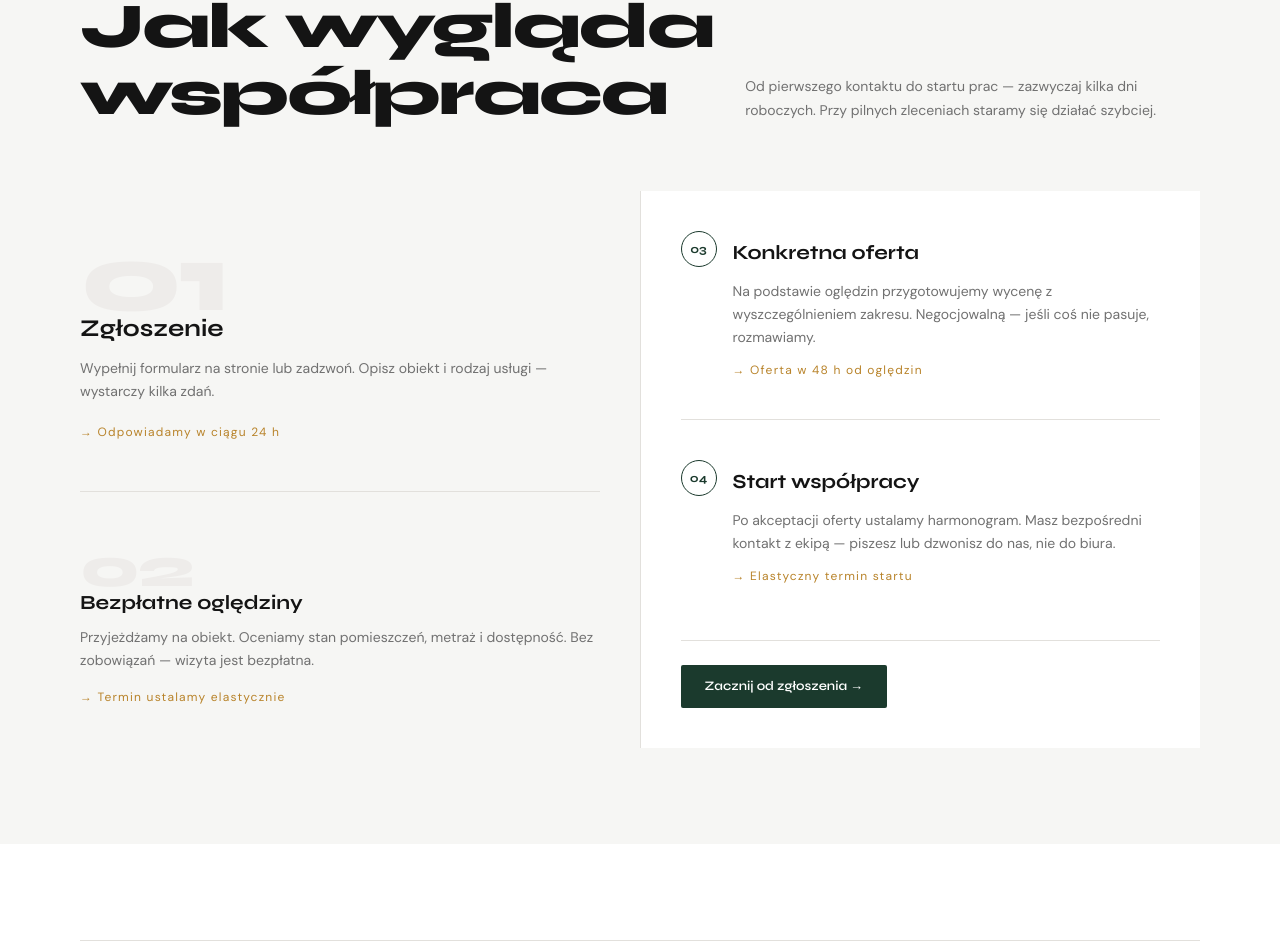
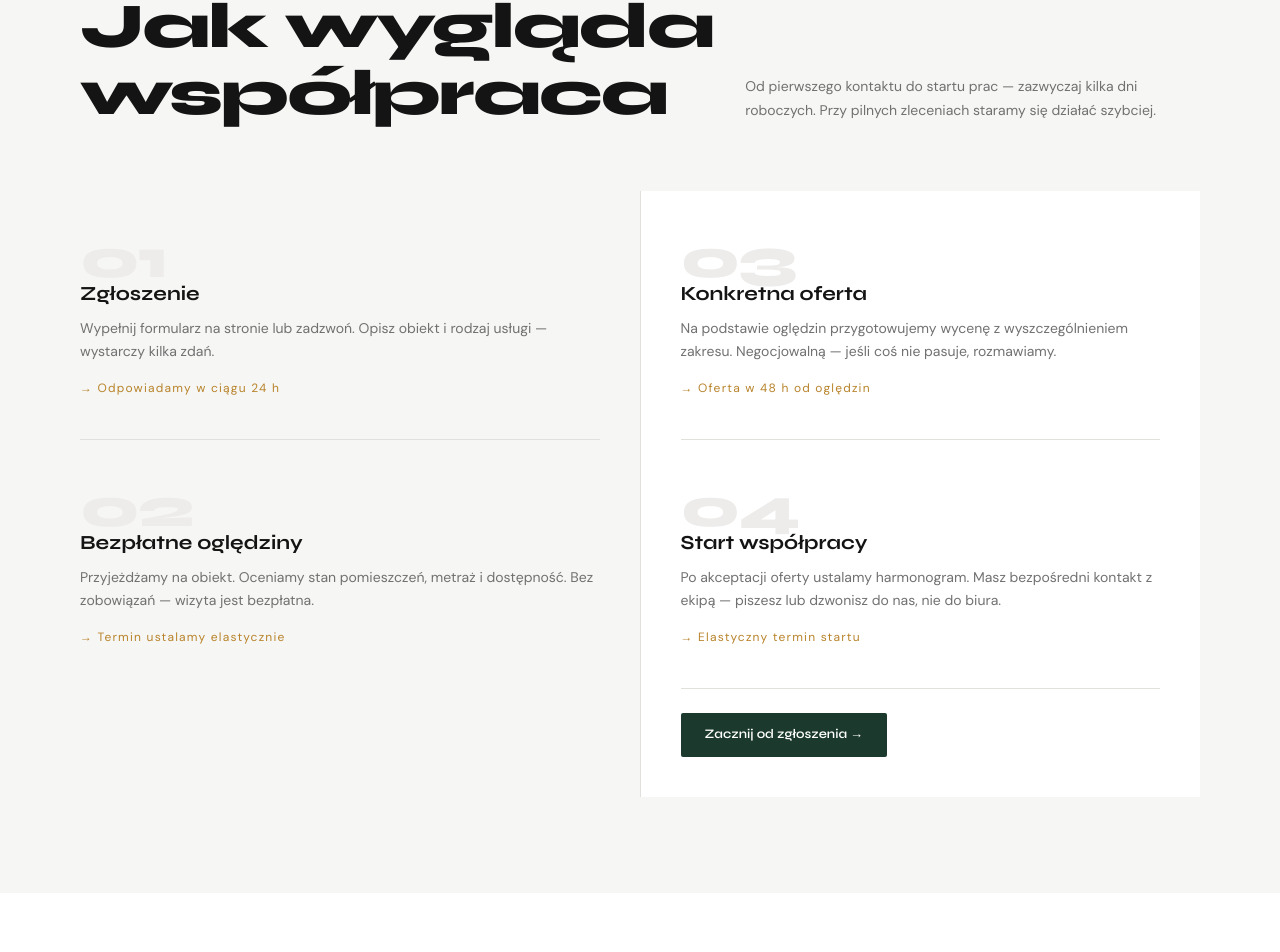
Before and after one commit to RobertSOB92/saturshine_strona, a React (Vite) app: page / in a window 1280 px wide. Shown: the part 2446-3398 px from the top of the page. Built offline with nearby package versions, Linux system fonts and the light colour scheme.

Commit message:
Standardize Process steps design to match styling

```diff
--- a/src/components/Process.tsx
+++ b/src/components/Process.tsx
@@ -76,69 +76,48 @@ export default function Process() {
           </div>
         </div>
 
-        {/* Steps — NOT 4 equal columns. Large step, then vertical list structure */}
+        {/* Steps */}
         <div className="process-content" style={{ display: 'grid', gridTemplateColumns: '1fr 1fr', gap: '1px', background: '#E2E0DC' }}>
-          {/* Steps 01 & 02 — top row, different sizes */}
-          <div className="fade-up" style={{ background: '#F6F6F4', padding: '2.5rem 2.5rem 2.5rem 0' }}>
-            {/* Big featured step */}
-            <div style={{ marginBottom: '3rem', paddingBottom: '3rem', borderBottom: '1px solid #E2E0DC' }}>
-              <span style={{
-                fontFamily: 'Syne, sans-serif', fontWeight: 800,
-                fontSize: 96, color: '#EEECEA', lineHeight: 1,
-                display: 'block', marginBottom: -16,
-                letterSpacing: '-0.04em',
-              }} aria-hidden="true">01</span>
-              <h3 style={{ fontFamily: 'Syne, sans-serif', fontWeight: 700, fontSize: 24, color: '#141414', margin: '0 0 10px' }}>
-                {STEPS[0].title}
-              </h3>
-              <p style={{ fontFamily: 'DM Sans, sans-serif', fontSize: 14, color: '#717171', lineHeight: 1.65, margin: '0 0 16px' }}>
-                {STEPS[0].body}
-              </p>
-              <span style={{ fontFamily: 'DM Sans, sans-serif', fontSize: 12, color: '#B8832A', letterSpacing: '0.1em' }}>
-                → {STEPS[0].meta}
-              </span>
-            </div>
-
-            {/* Step 02 — compact */}
-            <div>
+          {/* Steps 01 & 02 — Left Column */}
+          <div className="fade-up" style={{ background: '#F6F6F4', padding: '2.5rem 2.5rem 2.5rem 0', display: 'flex', flexDirection: 'column', gap: '2.5rem' }}>
+            {[STEPS[0], STEPS[1]].map((step, i) => (
+              <div key={step.number} style={{ paddingBottom: i === 0 ? '2.5rem' : 0, borderBottom: i === 0 ? '1px solid #E2E0DC' : 'none' }}>
                 <span style={{
                   fontFamily: 'Syne, sans-serif', fontWeight: 800,
                   fontSize: 56, color: '#EEECEA', lineHeight: 1,
                   display: 'block', marginBottom: -8,
                   letterSpacing: '-0.03em',
-              }} aria-hidden="true">02</span>
+                }} aria-hidden="true">{step.number}</span>
                 <h3 style={{ fontFamily: 'Syne, sans-serif', fontWeight: 700, fontSize: 20, color: '#141414', margin: '0 0 8px' }}>
-                {STEPS[1].title}
+                  {step.title}
                 </h3>
                 <p style={{ fontFamily: 'DM Sans, sans-serif', fontSize: 14, color: '#717171', lineHeight: 1.65, margin: '0 0 12px' }}>
-                {STEPS[1].body}
+                  {step.body}
                 </p>
                 <span style={{ fontFamily: 'DM Sans, sans-serif', fontSize: 12, color: '#B8832A', letterSpacing: '0.1em' }}>
-                → {STEPS[1].meta}
+                  → {step.meta}
                 </span>
               </div>
+            ))}
           </div>
 
-          {/* Steps 03 & 04 — right column */}
+          {/* Steps 03 & 04 — Right Column */}
           <div className="fade-up delay-2" style={{ background: '#fff', padding: '2.5rem', display: 'flex', flexDirection: 'column', gap: '2.5rem' }}>
             {[STEPS[2], STEPS[3]].map((step, i) => (
               <div key={step.number} style={{ paddingBottom: i === 0 ? '2.5rem' : 0, borderBottom: i === 0 ? '1px solid #E2E0DC' : 'none' }}>
-                <div style={{ display: 'flex', alignItems: 'flex-start', gap: 16, marginBottom: 12 }}>
                 <span style={{
-                    width: 36, height: 36, borderRadius: '50%',
-                    border: '1.5px solid #1B3A2D',
-                    display: 'flex', alignItems: 'center', justifyContent: 'center',
-                    fontFamily: 'Syne, sans-serif', fontWeight: 700, fontSize: 12, color: '#1B3A2D',
-                    flexShrink: 0,
-                  }}>{step.number}</span>
-                  <h3 style={{ fontFamily: 'Syne, sans-serif', fontWeight: 700, fontSize: 20, color: '#141414', margin: 0, paddingTop: 7 }}>
+                  fontFamily: 'Syne, sans-serif', fontWeight: 800,
+                  fontSize: 56, color: '#EEECEA', lineHeight: 1,
+                  display: 'block', marginBottom: -8,
+                  letterSpacing: '-0.03em',
+                }} aria-hidden="true">{step.number}</span>
+                <h3 style={{ fontFamily: 'Syne, sans-serif', fontWeight: 700, fontSize: 20, color: '#141414', margin: '0 0 8px' }}>
                   {step.title}
                 </h3>
-                </div>
-                <p style={{ fontFamily: 'DM Sans, sans-serif', fontSize: 14, color: '#717171', lineHeight: 1.65, margin: '0 0 12px', paddingLeft: 52 }}>
+                <p style={{ fontFamily: 'DM Sans, sans-serif', fontSize: 14, color: '#717171', lineHeight: 1.65, margin: '0 0 12px' }}>
                   {step.body}
                 </p>
-                <span style={{ fontFamily: 'DM Sans, sans-serif', fontSize: 12, color: '#B8832A', letterSpacing: '0.1em', paddingLeft: 52, display: 'block' }}>
+                <span style={{ fontFamily: 'DM Sans, sans-serif', fontSize: 12, color: '#B8832A', letterSpacing: '0.1em' }}>
                   → {step.meta}
                 </span>
               </div>
```
Lines whose indentation alone changed are shown as unchanged.
